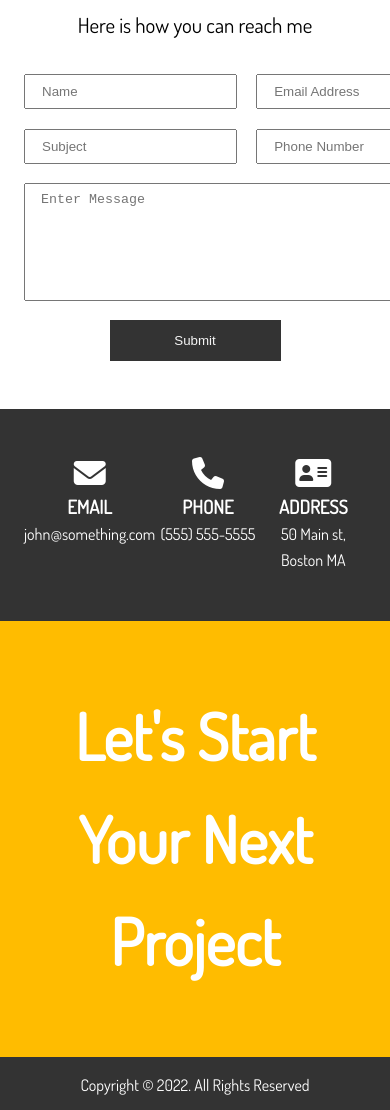
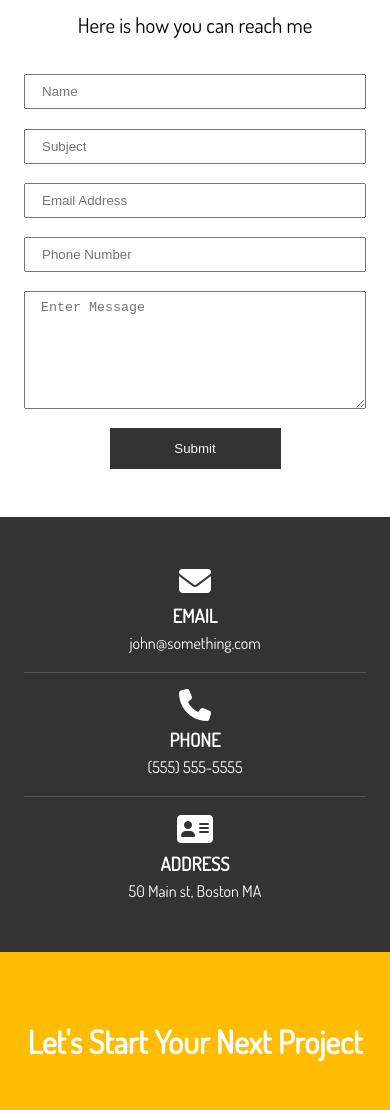
Before and after one commit to MorvidAngel/portfolio_website, a website: page dist/contact.html in a window 390 px wide. Shown: the part 279-1389 px from the top of the page. Drawn offline with Linux system fonts and the light colour scheme.

Commit message:
finished

```diff
--- a/scss/_media.scss
+++ b/scss/_media.scss
@@ -41,6 +41,7 @@
     #home-b .stats,
     #home-c .process,
     #about-d .testimonials,
+    #contact-b .contact-info,
     .items {
         grid-template-columns: 1fr;
     }
@@ -82,6 +83,40 @@
         }
     }
 
+    // contact
+    #contact {
+        &-a {
+            .text-fields {
+                grid-template-areas:
+                    'name'
+                    'subject'
+                    'email'
+                    'phone'
+                    'message';
+            }
+        }
+
+        &-b {
+            div {
+                margin-bottom: 1rem;
+                padding-bottom: 1rem;
+                border-bottom: 1px #555 solid;
+
+                &:last-child {
+                    border: none;
+                    margin-bottom: 0;
+                    padding-bottom: 0;
+                }
+            }
+        }
+
+        &-c {
+            h1 {
+                font-size: 2rem;
+            }
+        }
+    }
+
     // footer
     #main-footer {
         height: 7rem;
@@ -93,3 +128,22 @@
         }
     }
 }
+
+// landscape
+@media (max-height: 580px) {
+    #header-home {
+        .header-content {
+            padding-top: 3rem;
+        }
+    }
+}
+
+@media (max-height: 330px) {
+    #header-home {
+        .header-content {
+            h1 {
+                font-size: 2rem;
+            }
+        }
+    }
+}
```
Also changed, not shown: dist/css/main.css.
